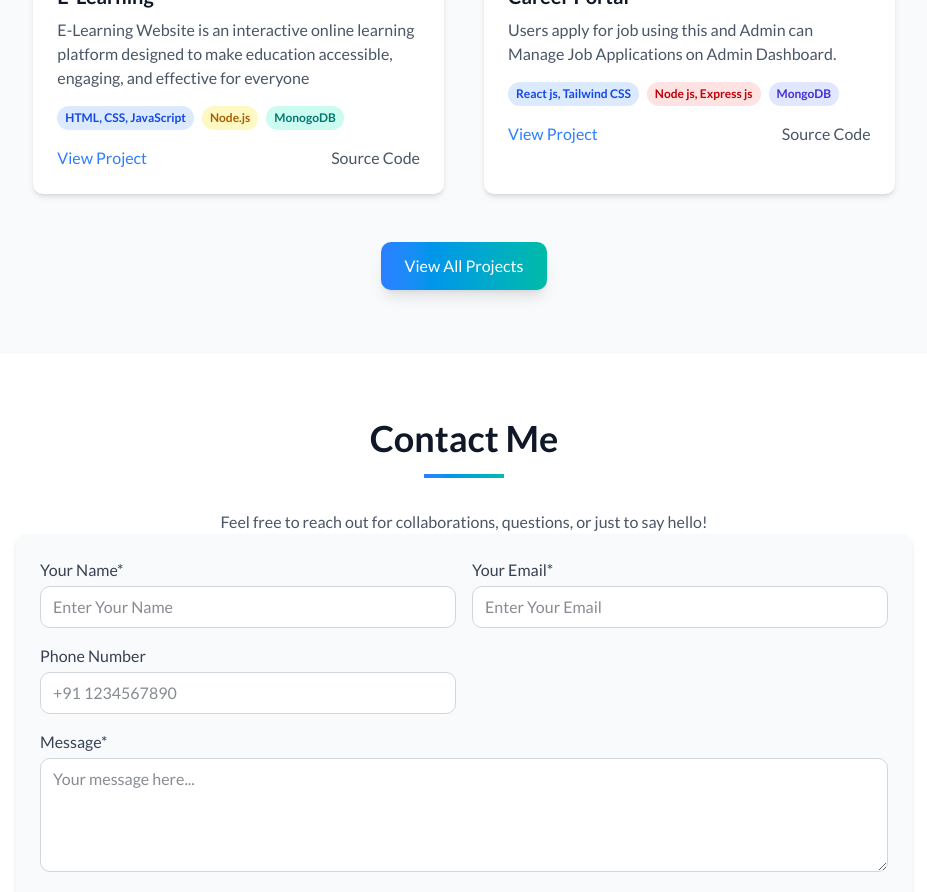
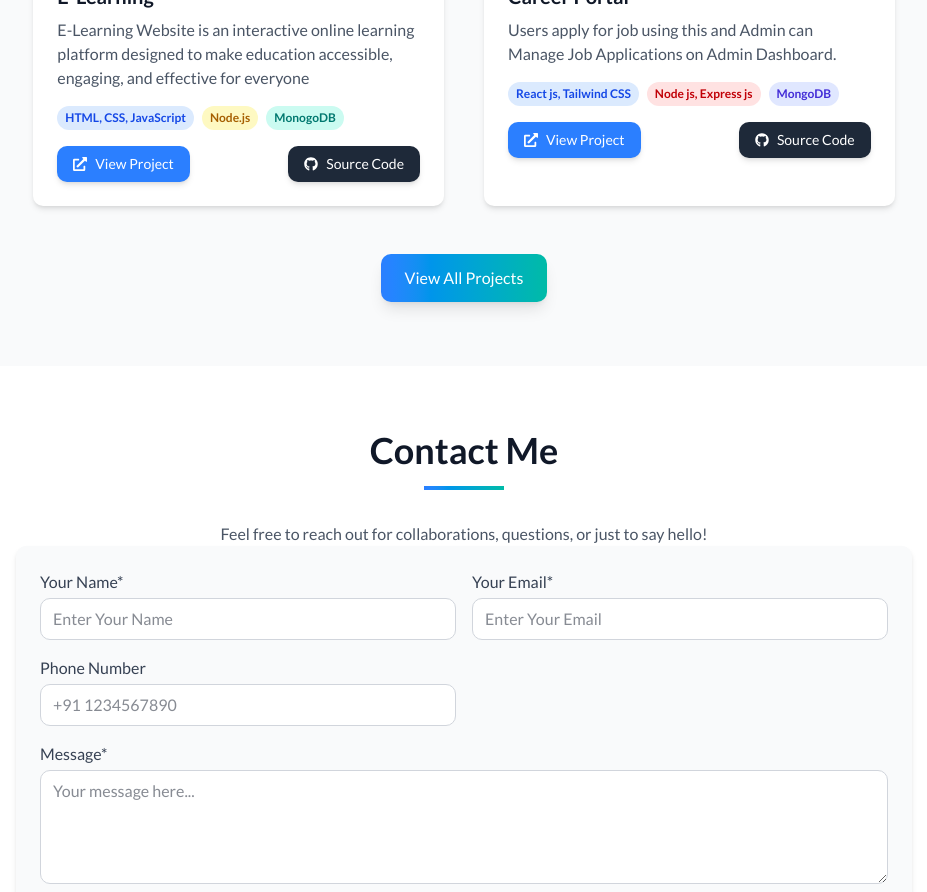
Before and after one commit to jaykumar108/Portfolio-React, a React (Vite) app: page / in a window 1280 px wide. Shown: the part 2660-3552 px from the top of the page, without its empty margins (176-1103 px from the left). Built offline with nearby package versions, Linux system fonts and the light colour scheme; a web font is replaced by a local one.

Commit message:
update projects section UI

```diff
--- a/src/pages/Portfolio.jsx
+++ b/src/pages/Portfolio.jsx
@@ -1,7 +1,7 @@
 import React, { useState, useEffect } from "react";
 import { useNavigate } from "react-router-dom";
 import { Helmet } from "react-helmet";
-import { FaTwitter, FaLinkedin, FaBehance, FaEye, FaBars, FaTimes, FaInstagram, FaGithub, FaVoicemail, FaMailchimp, FaMailBulk, FaDownload } from "react-icons/fa";
+import { FaTwitter, FaLinkedin, FaBehance, FaEye, FaBars, FaTimes, FaInstagram, FaGithub, FaVoicemail, FaMailchimp, FaMailBulk, FaDownload, FaExternalLinkAlt } from "react-icons/fa";
 import Button from "../components/Button";
 import ModernNavbar from "../components/ModernNavbar";
 import Skills from "../components/Skills";
@@ -623,8 +623,14 @@ const Portfolio = () => {
             <span className="bg-teal-100 dark:bg-teal-900 text-teal-700 dark:text-teal-300 px-2 py-1 rounded-full text-xs font-semibold">MonogoDB</span>
           </div>
           <div className="flex justify-between items-center">
-            <a href="https://elearning-web-com.onrender.com/home" className="font-medium text-blue-500 hover:text-blue-600 dark:text-blue-400 dark:hover:text-blue-300 transition-colors">View Project</a>
-            <a href="#" className="font-medium text-gray-600 hover:text-gray-900 dark:text-gray-400 dark:hover:text-gray-200 transition-colors">Source Code</a>
+            <a href="https://elearning-web-com.onrender.com/home" target="_blank" rel="noopener noreferrer" className="flex items-center gap-2 bg-blue-500 hover:bg-blue-600 dark:bg-blue-600 dark:hover:bg-blue-700 text-white px-4 py-2 rounded-lg transition-all duration-300 shadow-md hover:shadow-lg">
+              <FaExternalLinkAlt className="text-sm" />
+              <span className="text-sm font-medium">View Project</span>
+            </a>
+            <a href="#" target="_blank" rel="noopener noreferrer" className="flex items-center gap-2 bg-gray-800 hover:bg-gray-900 dark:bg-gray-700 dark:hover:bg-gray-600 text-white px-4 py-2 rounded-lg transition-all duration-300 shadow-md hover:shadow-lg">
+              <FaGithub className="text-sm" />
+              <span className="text-sm font-medium">Source Code</span>
+            </a>
           </div>
         </div>
       </div>
@@ -647,8 +653,14 @@ const Portfolio = () => {
             <span className="bg-indigo-100 dark:bg-indigo-900 text-indigo-700 dark:text-indigo-300 px-2 py-1 rounded-full text-xs font-semibold">MongoDB</span>
           </div>
           <div className="flex justify-between items-center">
-            <a href="https://career-portal-project.vercel.app/" className="font-medium text-blue-500 hover:text-blue-600 dark:text-blue-400 dark:hover:text-blue-300 transition-colors">View Project</a>
-            <a href="#" className="font-medium text-gray-600 hover:text-gray-900 dark:text-gray-400 dark:hover:text-gray-200 transition-colors">Source Code</a>
+            <a href="https://career-portal-project.vercel.app/" target="_blank" rel="noopener noreferrer" className="flex items-center gap-2 bg-blue-500 hover:bg-blue-600 dark:bg-blue-600 dark:hover:bg-blue-700 text-white px-4 py-2 rounded-lg transition-all duration-300 shadow-md hover:shadow-lg">
+              <FaExternalLinkAlt className="text-sm" />
+              <span className="text-sm font-medium">View Project</span>
+            </a>
+            <a href="#" target="_blank" rel="noopener noreferrer" className="flex items-center gap-2 bg-gray-800 hover:bg-gray-900 dark:bg-gray-700 dark:hover:bg-gray-600 text-white px-4 py-2 rounded-lg transition-all duration-300 shadow-md hover:shadow-lg">
+              <FaGithub className="text-sm" />
+              <span className="text-sm font-medium">Source Code</span>
+            </a>
           </div>
         </div>
       </div>
```
